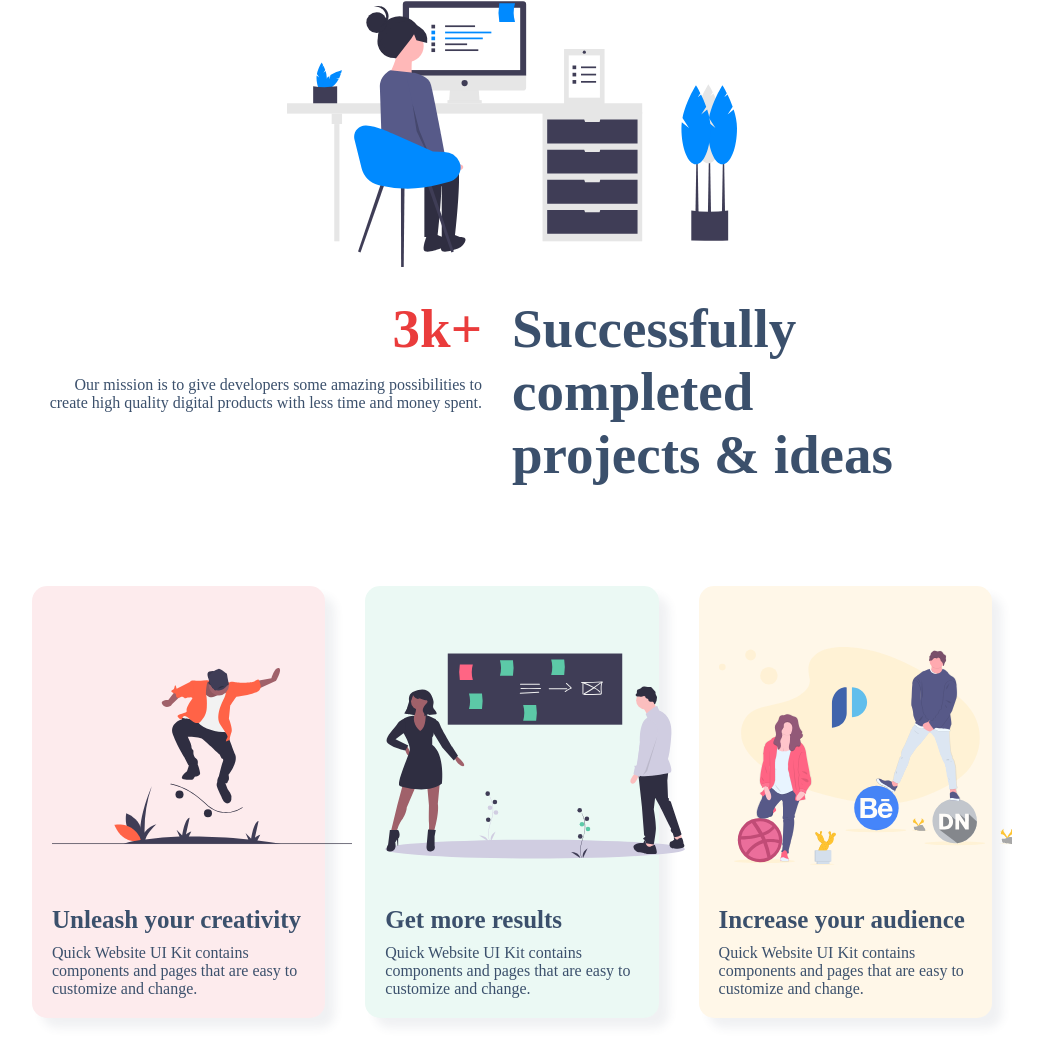
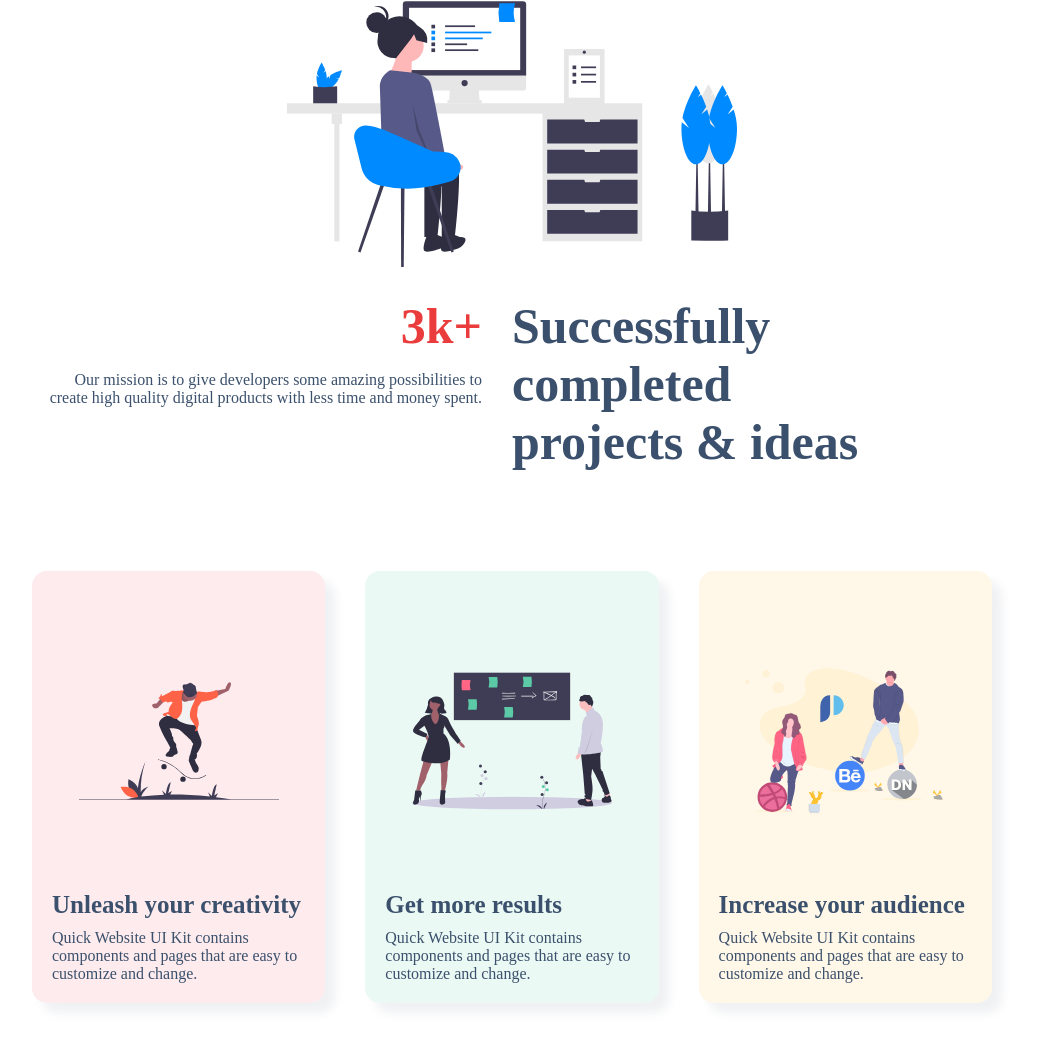
Before and after one commit to Foisal1/ssb-278-project2, a plain HTML site: page index.html in a window 1280 px wide. Shown: the part 430-1492 px from the top of the page, without its empty margins (128-1171 px from the left). Drawn offline with Linux system fonts and the light colour scheme.

Commit message:
Add files via upload

```diff
--- a/css/style.css
+++ b/css/style.css
@@ -69,7 +69,7 @@ section img{
     padding: 30px;
 }
 .feature h2{
-    font-size: 55px;
+    font-size: 50px;
     margin: auto;
 }
 .feature h2 span{
@@ -95,7 +95,7 @@ section img{
     border-radius: 15px;
 }
 .blog img{
-    width: 300px;
+    width: 200px;
     height: 300px;
 }
 .blog h3{
```
